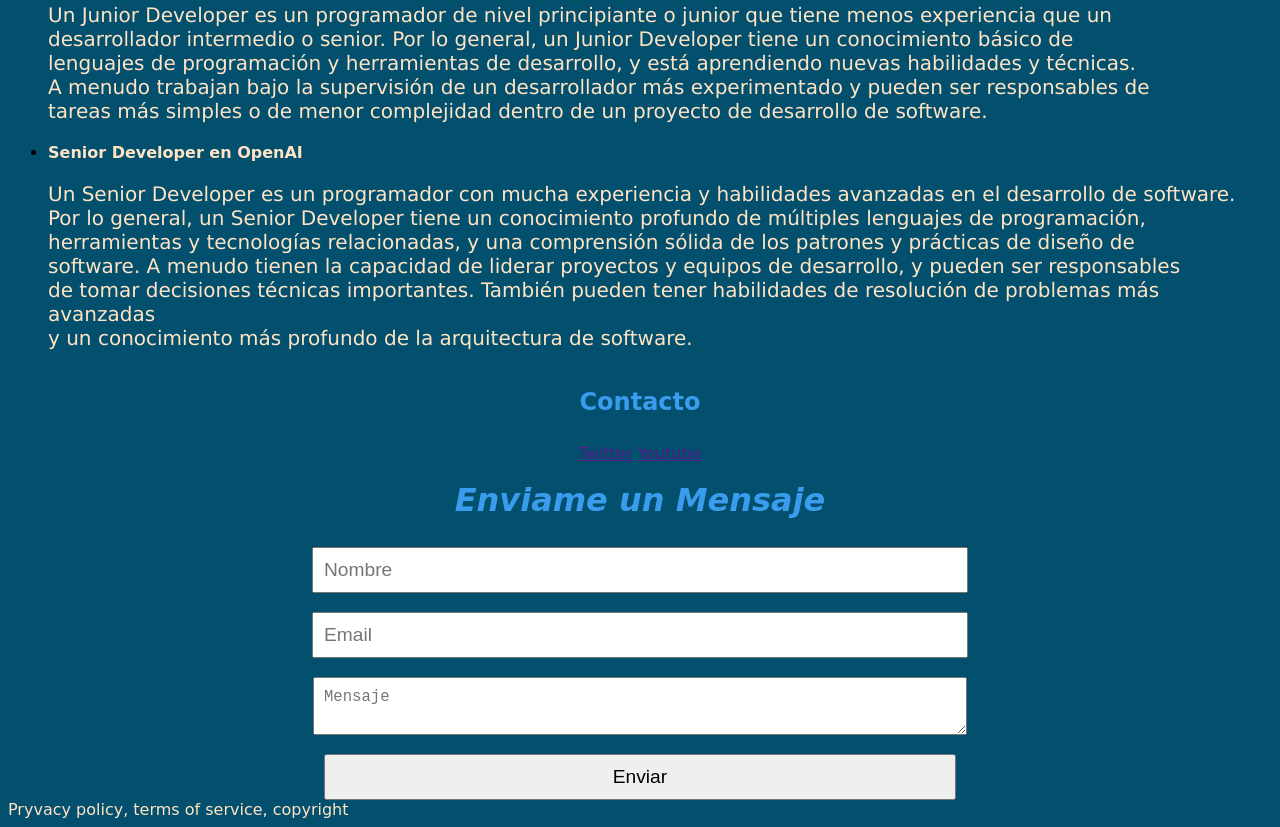
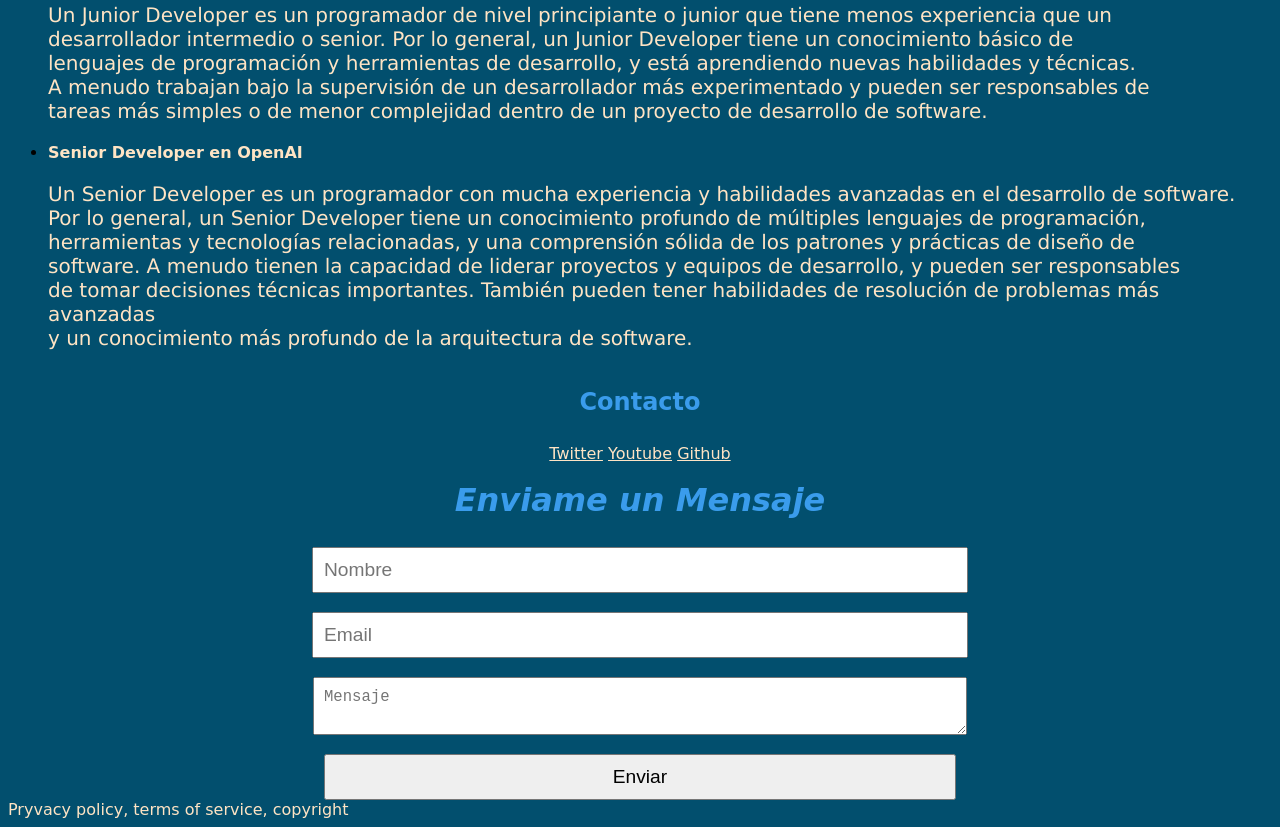
Before and after one commit to LuisDiaz3E8/LuisDiaz3E8.github.io, a plain HTML site: page index.html in a window 1280 px wide. Shown: the part 1143-1970 px from the top of the page. Drawn offline with Linux system fonts and the light colour scheme.

Commit message:
Add files via upload
initial submit

```diff
--- a/index.html
+++ b/index.html
@@ -98,8 +98,9 @@
           </ul>
 
           <div align="center"><h2>Contacto</h2>
-           <a href="" >Twitter</a>
-           <a href="" >Youtube</a>
+           <a href="" style="color: bisque;">Twitter</a>
+           <a href="https://www.youtube.com/channel/UCGiwpRLHsVoqdt65JITCdIw" style="color: bisque;">Youtube</a>
+           <a href="https://github.com/LuisDiaz3E8?tab=repositories" style="color: bisque;">Github</a>
           </div>
           <h1><i>Enviame un Mensaje</i></h1>
           </div>
```
